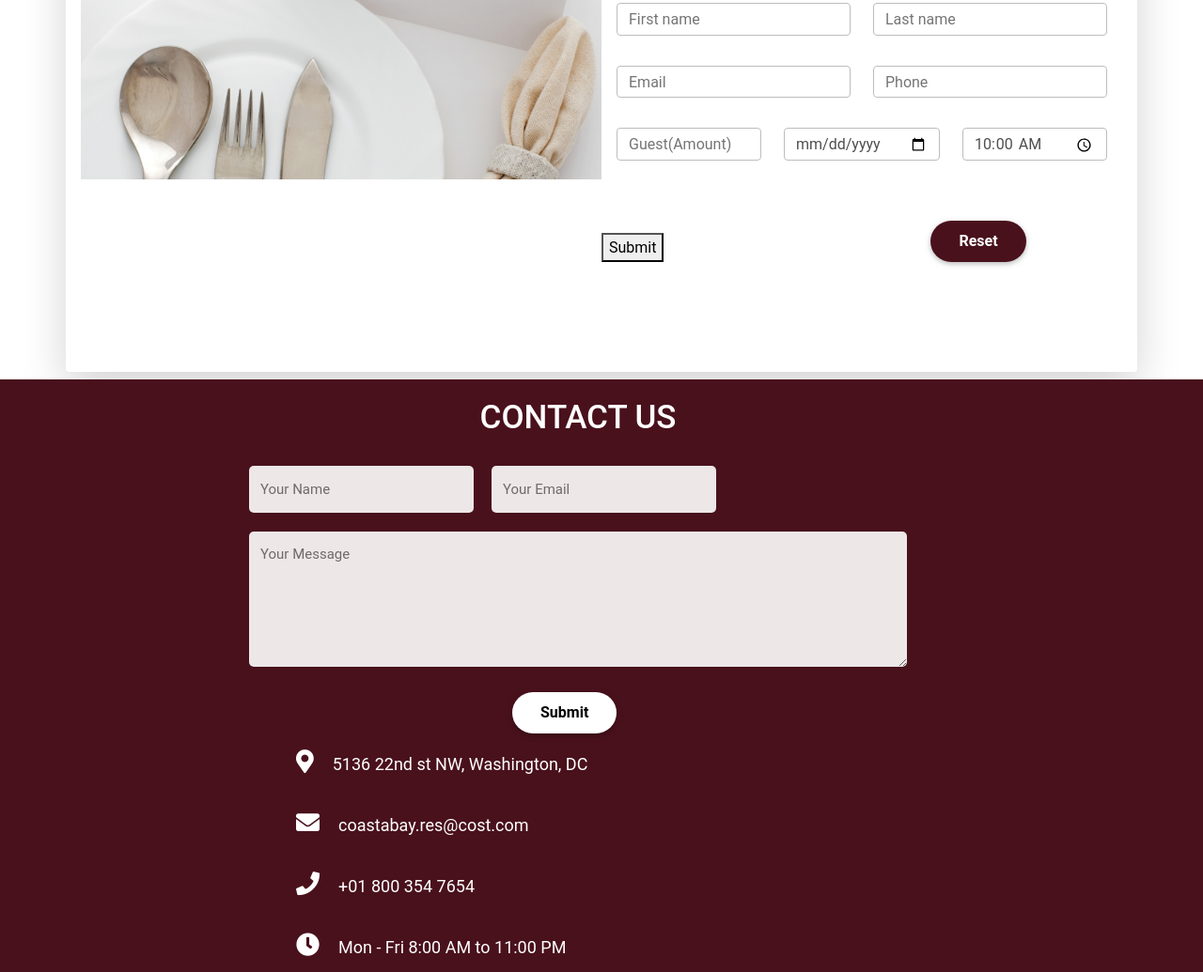
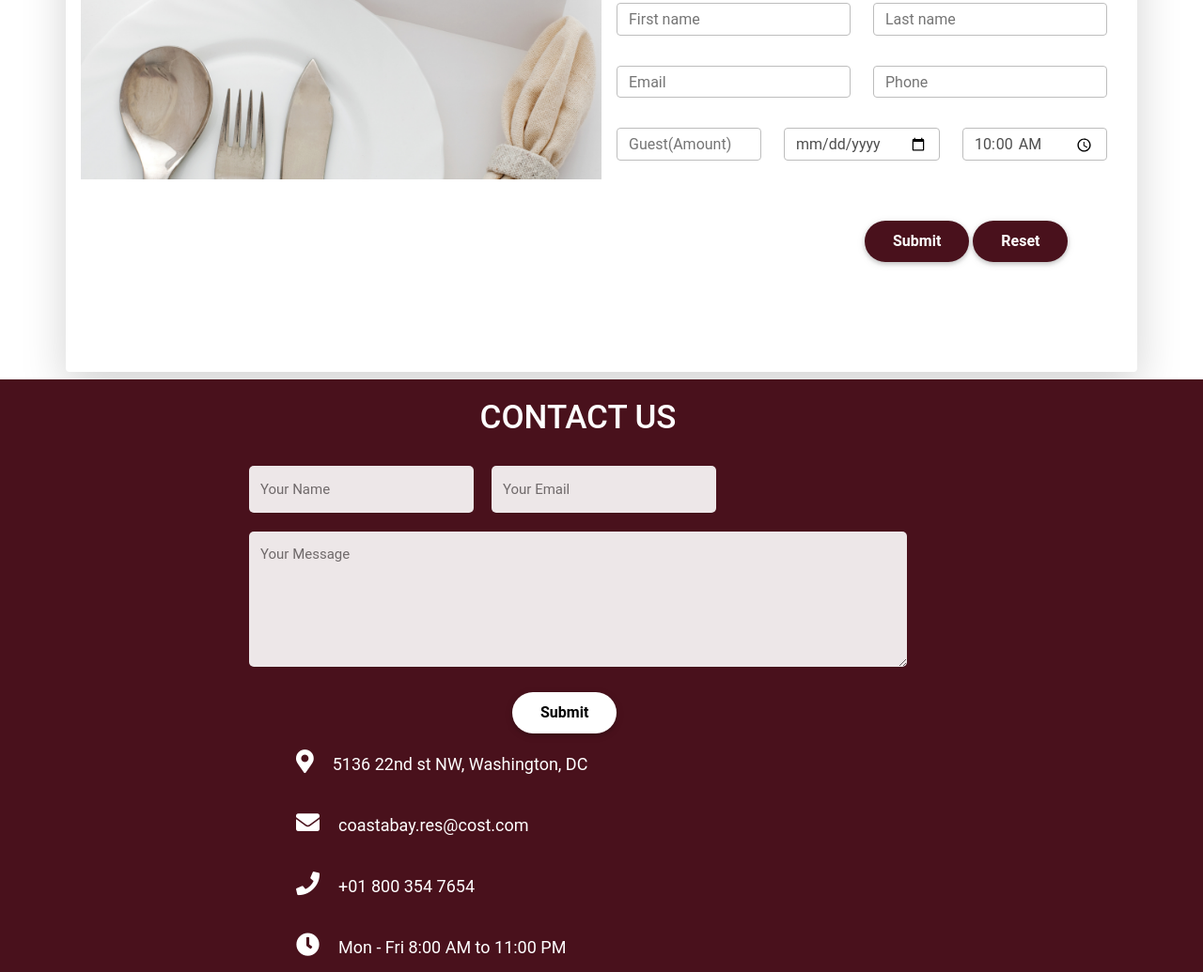
Before and after one commit to ElijhaC/CostalBay, a plain HTML site: page index.html in a window 1280 px wide. Shown: the part 2613-3648 px from the top of the page at 94% size. Drawn offline with nearby package versions, Linux system fonts and the light colour scheme; a web font is replaced by a local one.

Commit message:
Update to index

```diff
--- a/index.html
+++ b/index.html
@@ -348,7 +348,7 @@
             </div>
             <div class="row pt-5">
               <div class="col">
-                <button type="submit" href="index.html" btn btn-primary btn-lg>Submit</button>
+                <button type="submit" href="index.html" class="btn btn-primary btn-lg">Submit</button>
                 <input type="reset"class="btn btn-primary btn-lg"></button>
               </div>
             </div>
```
